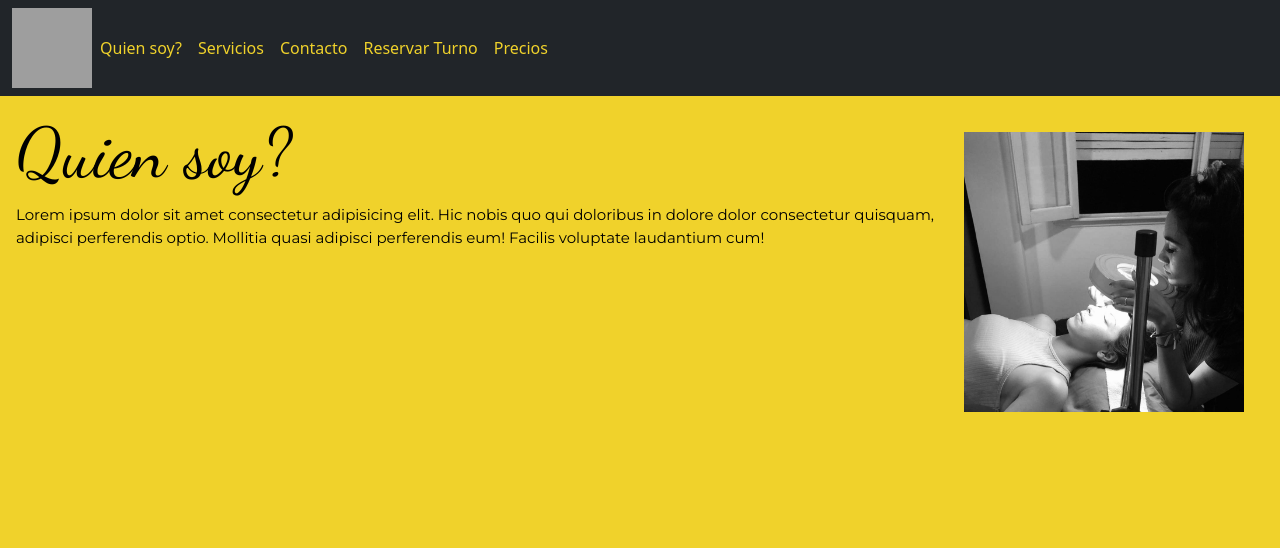
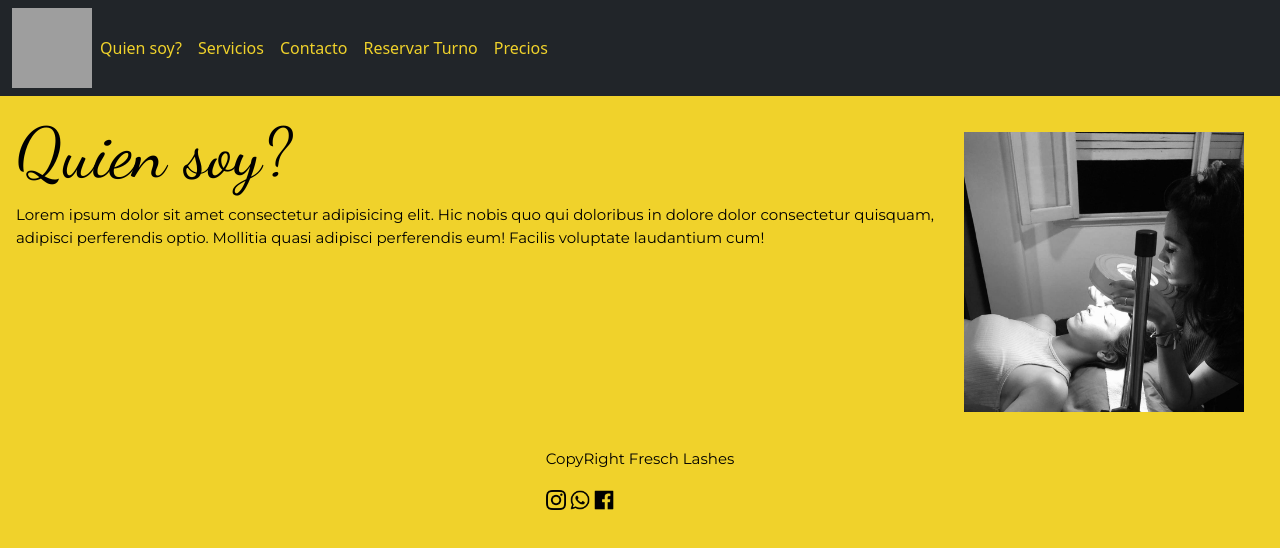
Before and after one commit to camifresch/EntregaFinal-CamilaFresch, a plain HTML site: page index.html in a window 1280 px wide. Drawn offline with nearby package versions, Linux system fonts and the light colour scheme; grey boxes are pictures that could not be loaded.

Commit message:
footerqs

```diff
--- a/css/main.css
+++ b/css/main.css
@@ -33,8 +33,6 @@ header h1 {
     font-size: 70px;
     font-weight: lighter;
     color: black;
-    animation-name: entrada.qs;
-    animation-duration: 2s
 }
 
 
@@ -51,12 +49,14 @@ p {
     color: black;
 }
 
-@keyframes entrada.qs {
-    0% {
-        transform: translateY(-200)
-    }
+footer {
+    display: flex;
+    flex-direction: row;
+    justify-content: center;
 
-    100% {
-        transform: translateY(0)
-    }
 }
+
+footer img {
+    max-width: 20px;
+    max-height: 20px;
+}
--- a/index.html
+++ b/index.html
@@ -30,7 +30,7 @@
           <div class="collapse navbar-collapse" id="navbarNavDropdown">
             <ul class="navbar-nav">
               <li class="nav-item">
-                <a class="nav-link" aria-current="page" href="#">Quien soy?</a>
+                <a class="nav-link" aria-current="page" href="index.html">Quien soy?</a>
               </li>
               <li class="nav-item">
                 <a class="nav-link" href="#">Servicios</a>
@@ -65,4 +65,21 @@
 
     <script src="https://cdn.jsdelivr.net/npm/bootstrap@5.2.2/dist/js/bootstrap.bundle.min.js" integrity="sha384-OERcA2EqjJCMA+/3y+gxIOqMEjwtxJY7qPCqsdltbNJuaOe923+mo//f6V8Qbsw3" crossorigin="anonymous"></script>
   </body>
+
+  <footer>
+
+    <div class="footer">
+
+    <p>CopyRight Fresch Lashes</p>
+
+    <div class="iconos">
+    <a href="#"><img src="images/instagram.png" alt=""></a>
+    <a href="#"><img src="images/whatsapp.png" alt=""></a>
+    <a href="#"><img src="images/facebook.png" alt=""></a>
+    </div>
+
+    </div>
+
+</footer>
+
 </html>
```
Also changed, not shown: images/facebook.png (added), images/instagram.png (added), images/whatsapp.png (added), pages/servicios.html (added).
